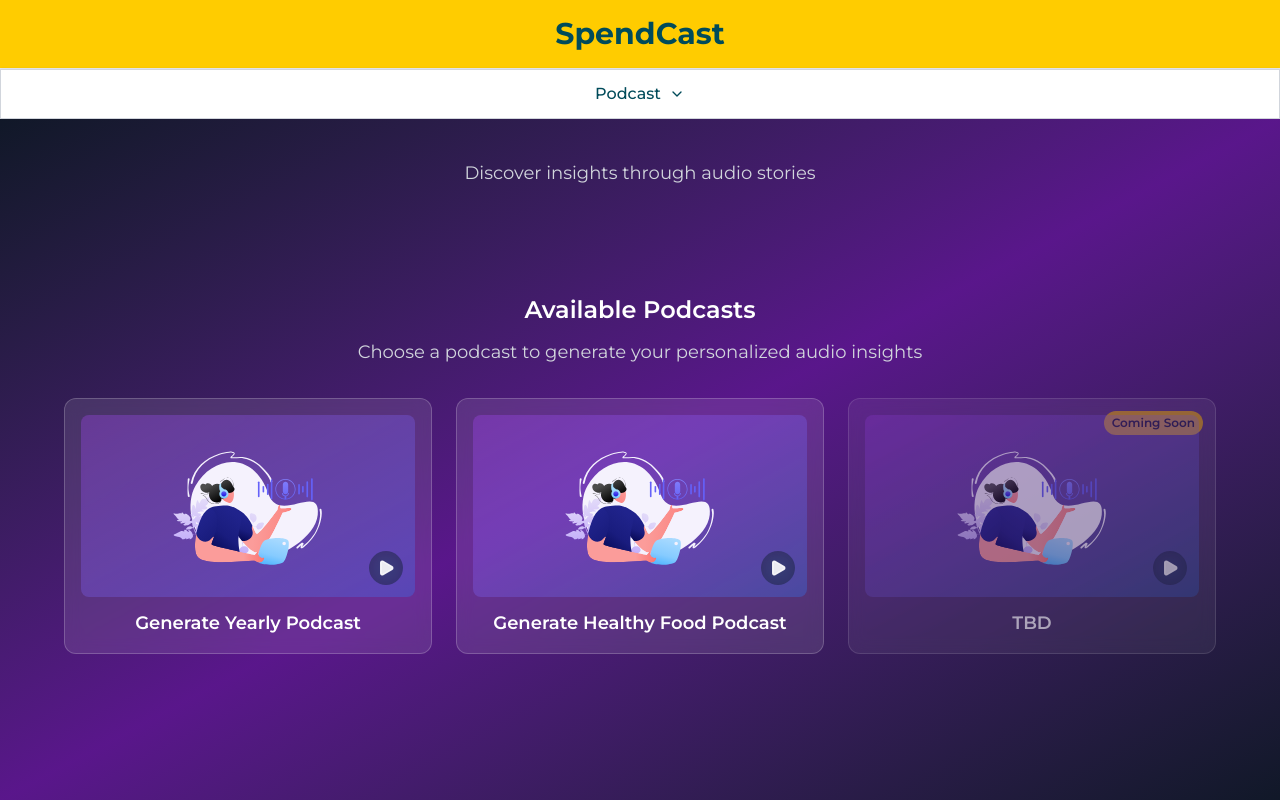
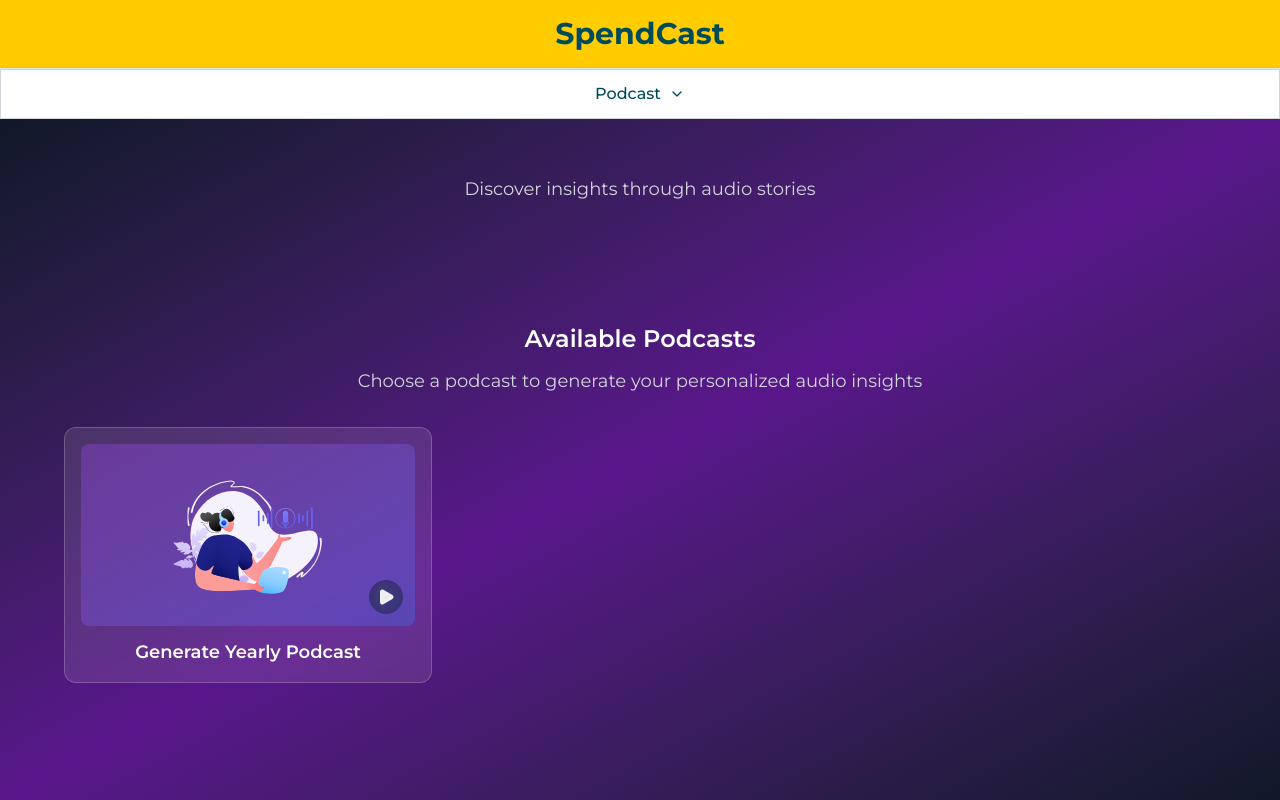
Before and after one commit to TheArchbishopOfDjentinbury/Baernstormers, a React (Vite) app in the folder SpendCast_FE/: page /podcast in a window 1280 px wide. Built offline with nearby package versions, Linux system fonts and the light colour scheme.

Commit message:
refactor: remove deprecated podcast entries and improve layout for better user experience

```diff
--- a/SpendCast_FE/src/pages/Podcast.tsx
+++ b/SpendCast_FE/src/pages/Podcast.tsx
@@ -27,22 +27,6 @@ function Podcast() {
       duration: '~7 min',
       animationData: podcastAnimation,
     },
-    {
-      id: 'healthy',
-      title: 'Generate Healthy Food Podcast',
-      description:
-        'Discover your healthy eating habits and learn how your food spending aligns with wellness goals.',
-      duration: '~5 min',
-      animationData: podcastAnimation,
-    },
-    {
-      id: 'tbd',
-      title: 'TBD',
-      description:
-        'More exciting podcast categories coming soon. Stay tuned for updates!',
-      duration: '~? min',
-      isComingSoon: true,
-    },
   ];
 
   const handlePodcastSelect = (podcast: Podcast) => {
@@ -52,8 +36,10 @@ function Podcast() {
   };
 
   return (
-    <div className="h-full p-4 bg-gradient-to-br from-gray-900 via-purple-900 to-gray-900">
-      <div className="max-w-6xl mx-auto h-full flex flex-col">
+    <div className="h-full overflow-y-auto touch-scroll bg-gradient-to-br from-gray-900 via-purple-900 to-gray-900">
+      <div className="min-h-full">
+        <main className="px-4 py-8 pb-24">
+          <div className="max-w-6xl mx-auto">
             {/* Header */}
             <div className="text-center py-6">
               <p className="text-gray-300 text-lg">
@@ -62,10 +48,12 @@ function Podcast() {
             </div>
 
             {/* Main content area */}
-        <div className="flex-1 flex items-center justify-center">
+            <div className="flex items-center justify-center min-h-[calc(100vh-200px)]">
               {selectedPodcast ? (
                 <PodcastPlayer
-              animationData={selectedPodcast.animationData || podcastAnimation}
+                  animationData={
+                    selectedPodcast.animationData || podcastAnimation
+                  }
                   title="Ready to Listen"
                   description={`Generate your ${selectedPodcast.title.toLowerCase()}`}
                   playingTitle="Now Playing"
@@ -81,6 +69,8 @@ function Podcast() {
               )}
             </div>
           </div>
+        </main>
+      </div>
     </div>
   );
 }
```
Lines whose indentation alone changed are shown as unchanged.
